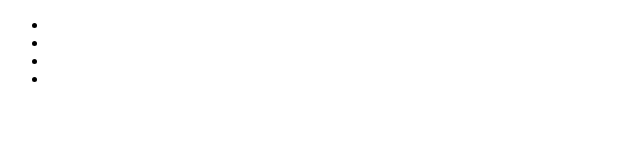
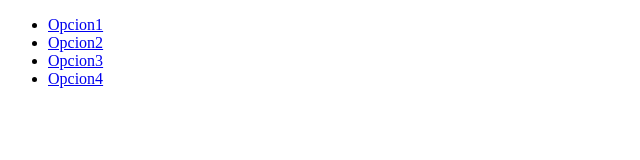
Before and after one commit to SantiagoMerlo1337/abs-ingenieria-landing, a plain HTML site: page index.html in a window 1280 px wide. Shown: the whole page, without its empty margins (0-640 px from the left). Drawn offline with Linux system fonts and the light colour scheme.

Commit message:
cambios chicos

```diff
--- a/index.html
+++ b/index.html
@@ -10,10 +10,10 @@
     <header>
         <nav class="nav">
             <ul class="nav__ul-noResponsive">
-                <li><a href="#"></a></li>
-                <li><a href="#"></a></li>
-                <li><a href="#"></a></li>
-                <li><a href="#"></a></li>
+                <li><a href="#">Opcion1</a></li>
+                <li><a href="#">Opcion2</a></li>
+                <li><a href="#">Opcion3</a></li>
+                <li><a href="#">Opcion4</a></li>
             </ul>
             <!-- <ul class="nav_ul-responsive"></ul> -->
         </nav>
```
Also changed, not shown: img/logo.png (added).
